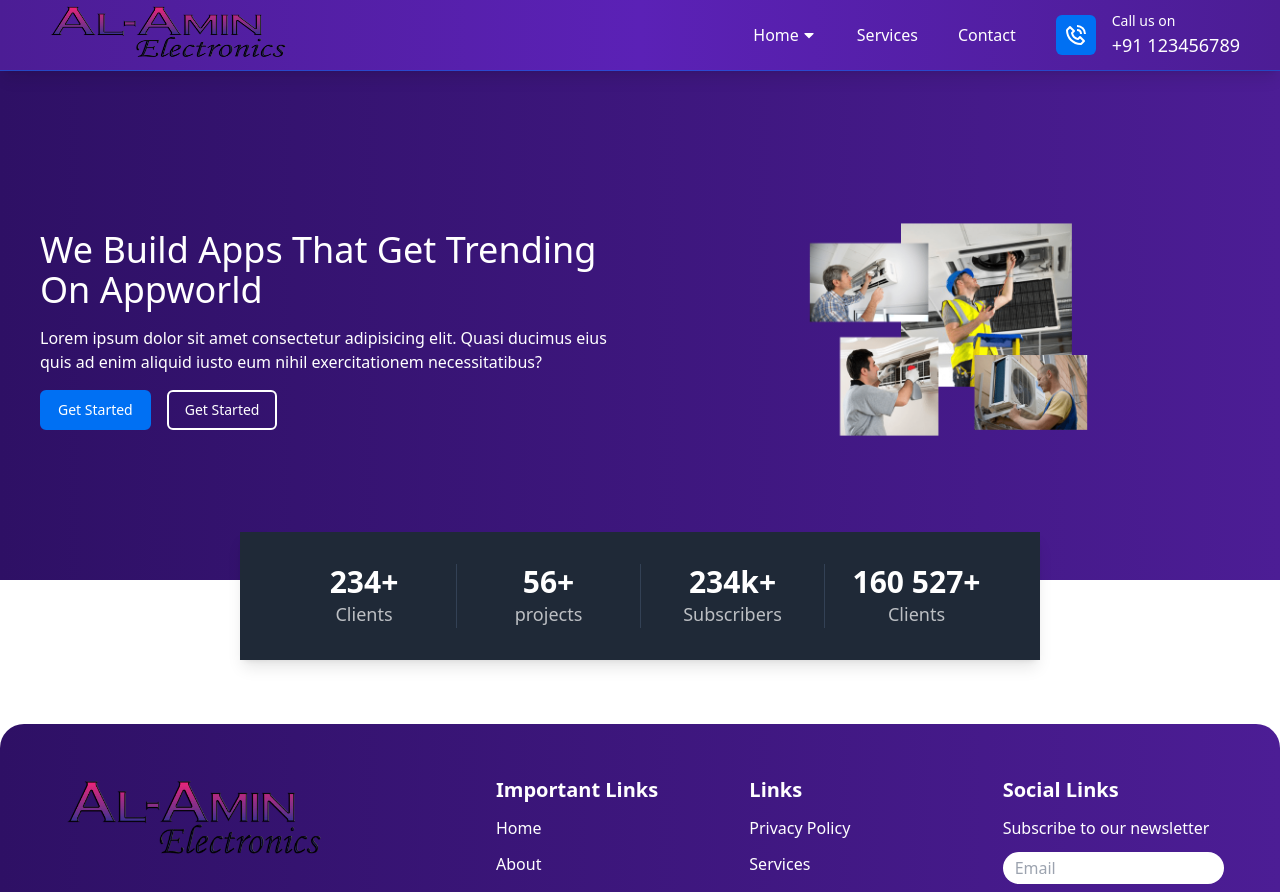
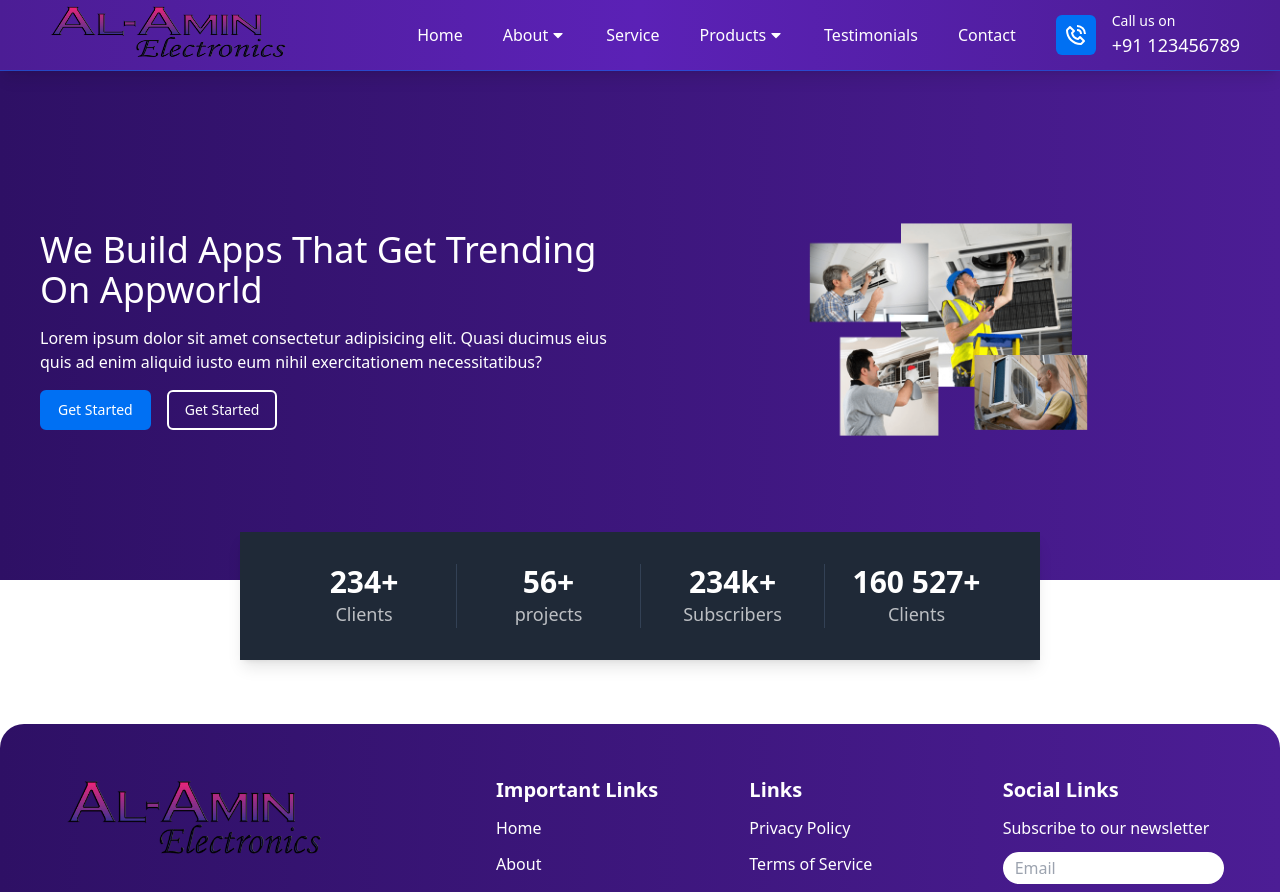
Before and after one commit to sadatcse/Al-amin-Electronics-home-appliances-repair-services, a React (Vite) app: page / in a window 1280 px wide. Shown: the top 892 px of the page. Built offline with nearby package versions, Linux system fonts and the light colour scheme.

Commit message:
Navbar Page added

```diff
--- a/src/components/Footer/Footer.jsx
+++ b/src/components/Footer/Footer.jsx
@@ -9,6 +9,8 @@ import {
   FaLocationArrow,
   FaMobileAlt,
 } from "react-icons/fa";
+
+import { MdEmail } from "react-icons/md";
 
 const Footer = () => {
   return (
@@ -23,11 +25,14 @@ const Footer = () => {
 
             <br />
             <div className="flex items-center gap-3">
+            <MdEmail />
+              <p>alaminelec5@gmail.com</p>
+            </div>
+            <div className="flex items-center mt-3 gap-3">
               <FaLocationArrow />
               <p>House-06,Road-01, Chad Uddan</p>
             </div>
-            <div className="flex items-center gap-3">
-            <FaLocationArrow />
+            <div className="flex items-center ml-8 gap-3">
               <p>Mohammadpur Dhaka -1207 </p>
             </div>
             <div className="mt-3 flex items-center gap-3">
@@ -66,6 +71,12 @@ const Footer = () => {
                 <ul className="flex flex-col gap-3">
                   <li className="cursor-pointer transition-all duration-300 hover:translate-x-[2px]">
                     Privacy Policy
+                  </li>
+                  <li className="cursor-pointer transition-all duration-300 hover:translate-x-[2px]">
+                  Terms of Service
+                  </li>
+                  <li className="cursor-pointer transition-all duration-300 hover:translate-x-[2px]">
+                  Cookies Settings
                   </li>
                   <li className="cursor-pointer transition-all duration-300 hover:translate-x-[2px]">
                     Services
--- a/src/components/navbar/Navbar.jsx
+++ b/src/components/navbar/Navbar.jsx
@@ -19,31 +19,33 @@ const Navbar = () => {
         </div>
         <div className="hidden md:block">
           <ul className="flex items-center gap-10">
+            <li className="cursor pointer group"><a href="/" className="flex h-[72px] items-center gap-[2px]">Home{" "}</a></li>
             <li className="cursor pointer group relative">
-              <a href="/#home" className="flex h-[72px] items-center gap-[2px]">
-                Home{" "}
-                <span>
-                  <FaCaretDown className="transition-all duration-200 group-hover:rotate-180" />
-                </span>
-              </a>
+              <a className="flex h-[72px] items-center gap-[2px]">About{" "}<span><FaCaretDown className="transition-all duration-200 group-hover:rotate-180" /></span></a>
               <div className="absolute -left-9 z-[9999] hidden w-[150px] rounded-md bg-white p-2 text-black group-hover:block  ">
                 <ul className="space-y-3">
-                  <li className="p-2 hover:bg-violet-200">Services</li>
-                  <li className="p-2 hover:bg-violet-200">About us</li>
-                  <li className="p-2 hover:bg-violet-200">Privacy policy</li>
+                  <a href="/aboutus"><li className="p-2 hover:bg-violet-200">About Us</li></a>
+                  <a href="/message"><li className="p-2 hover:bg-violet-200">Message</li></a>
+                  <a href="/team"><li className="p-2 hover:bg-violet-200">Meet Our Team</li></a>
+                  <a href="/mission"><li className="p-2 hover:bg-violet-200">Our Mission</li></a>
+                  <a href="/partners"><li className="p-2 hover:bg-violet-200">Our Business Partners</li></a>
+                  <a href="/project"><li className="p-2 hover:bg-violet-200">Complete Project</li></a>
                 </ul>
               </div>
             </li>
-            <li className="cursor pointer group">
-              <a href="/#home" className="flex h-[72px] items-center gap-[2px]">
-                Services{" "}
+            <li className="cursor pointer group"><a href="/service" className="flex h-[72px] items-center gap-[2px]">Service{" "}</a></li>
+            <li className="cursor pointer group relative">
+              <a className="flex h-[72px] items-center gap-[2px]">Products{" "}<span><FaCaretDown className="transition-all duration-200 group-hover:rotate-180" /></span></a>
+              <div className="absolute -left-9 z-[9999] hidden w-[150px] rounded-md bg-white p-2 text-black group-hover:block  ">
+                <ul className="space-y-3">
+                  <a href="/acsparesparts"><li className="p-2 hover:bg-violet-200">AC Spares Parts</li></a>
+                  <a href="/airconditioner"><li className="p-2 hover:bg-violet-200">Air Conditioner</li></a>
+                </ul>
+              </div>
+            </li>
+            <li className="cursor pointer group"><a href="/testimonials" className="flex h-[72px] items-center gap-[2px]">Testimonials{" "}</a></li>
+            <li className="cursor pointer group"><a href="/contact" className="flex h-[72px] items-center gap-[2px]">Contact{" "}</a></li>
 
-              </a>
-
-            </li>
-            <li className="cursor pointer">
-              <a href="/#contact">Contact</a>
-            </li>
             <div className="flex items-center gap-4">
               <li>
                 <BiPhoneCall className="h-[40px] w-[40px] rounded-md bg-primary p-2 text-2xl text-white hover:bg-primary/90" />
```
